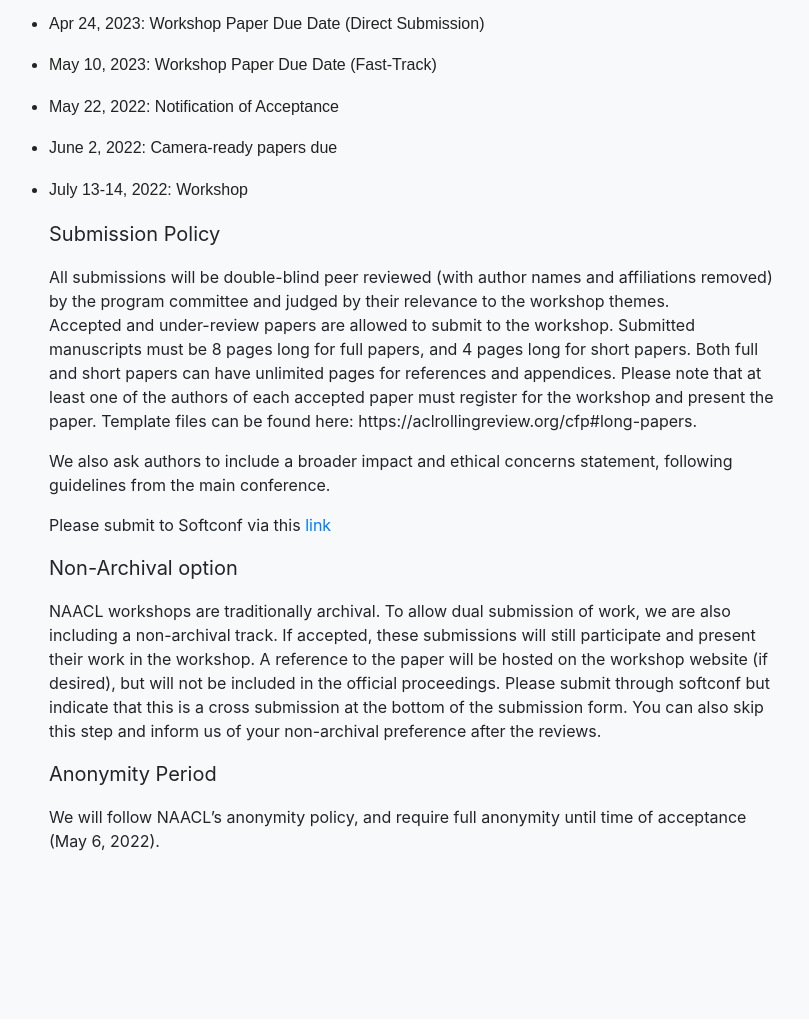
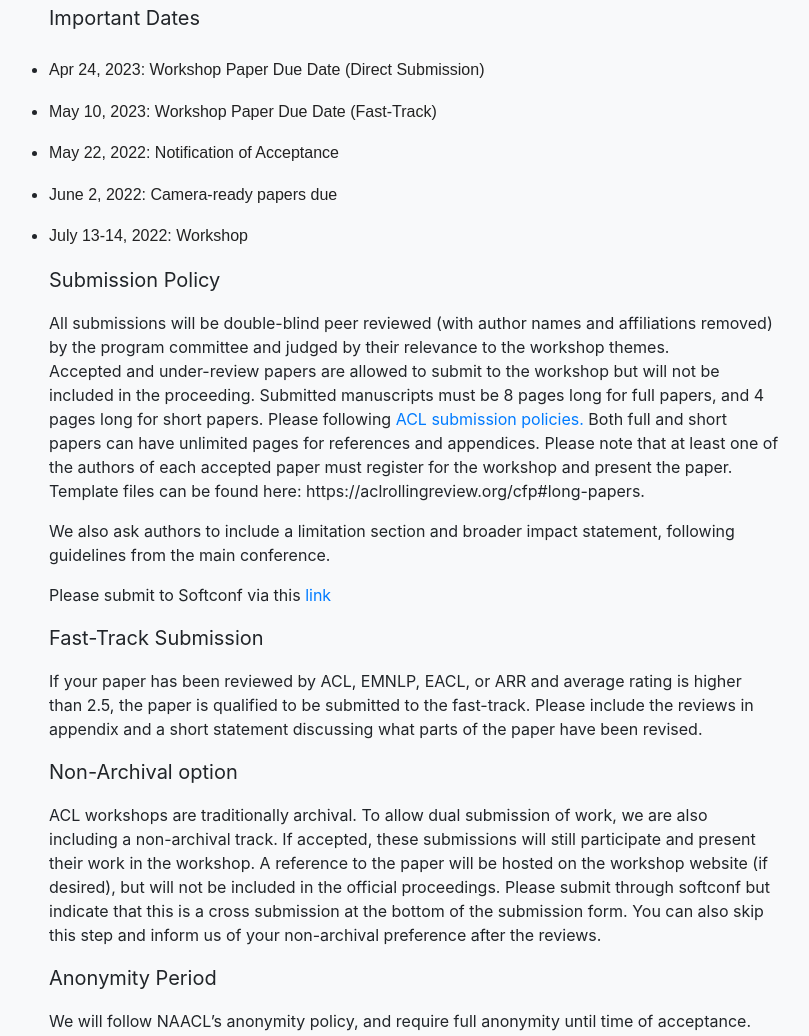
Before and after one commit to trustnlpworkshop/trustnlpworkshop.github.io, a website with bundled scripts: page index.html in a window 1280 px wide. Shown: the part 2039-3075 px from the top of the page, without its empty margins (226-1035 px from the left). Built offline with nearby package versions, Linux system fonts and the light colour scheme; files whose address does not match are found by name.

Commit message:
Update index.html

```diff
--- a/index.html
+++ b/index.html
@@ -83,12 +83,13 @@
 
 
     <section id="schedule" class="bg-light">
-	    TBD
 
-    <div class="container" style="display: none">
+    <div class="container">
       <div class="row">
         <div class="col-lg-8 mx-auto">
           <h2>Schedule</h2>
+		TBD
+		<div style="display: none">
 <table>
 <thead>
   <tr>
@@ -182,6 +183,7 @@
   </tr>
 </tbody>
 </table>
+</div>
 
            </div>
       </div>
@@ -229,22 +231,26 @@
 
           <p class="lead"><b>Submission Policy</b></p>
           <p>All submissions will be double-blind peer reviewed (with author names and affiliations removed) by the
-              program committee and judged by their relevance to the workshop themes. </br> Accepted and under-review
-                                                                                                papers are allowed to submit to the workshop.
+              program committee and judged by their relevance to the workshop themes. </br>
+	      Accepted and under-review papers are allowed to submit to the workshop but will not be included in the proceeding.
 
-Submitted manuscripts must be 8 pages long for full papers, and 4 pages long for short papers. Both full and short papers can have unlimited pages for references and appendices. Please note that at least one of the authors of each accepted paper must register for the workshop and present the paper.
-Template files can be found here: https://aclrollingreview.org/cfp#long-papers. </p>
+Submitted manuscripts must be 8 pages long for full papers, and 4 pages long for short papers. Please following <a href="https://2023.aclweb.org/calls/main_conference/#paper-submission-policies"> ACL submission policies. </a> Both full and short papers can have unlimited pages for references and appendices. Please note that at least one of the authors of each accepted paper must register for the workshop and present the paper.
+Template files can be found here: https://aclrollingreview.org/cfp#long-papers.</p>
 
-<p>We also ask authors to include a broader impact and ethical concerns statement, following guidelines from the main
+<p>We also ask authors to include a limitation section and broader impact statement, following guidelines from the main
             conference.
 </p>
-            <p> Please submit to Softconf via this <a href="https://www.softconf.com/naacl2022/TrustNLP2022/">link</a></p>
+            <p> Please submit to Softconf via this <a href="https://www.softconf.com/acl2023/TrustNLP2023/">link</a></p>
+
+	  <p class="lead"><b>Fast-Track Submission</b></p>
+          <p> If your paper has been reviewed by ACL, EMNLP, EACL, or ARR and average rating is higher than 2.5, the paper is qualified to be submitted to the fast-track.
+		  Please include the reviews in appendix and a short statement discussing what parts of the paper have been revised.
 
           <p class="lead"><b>Non-Archival option</b></p>
-          <p>NAACL workshops are traditionally archival. To allow dual submission of work, we are also including a non-archival track. If accepted, these submissions will still participate and present their work in the workshop. A reference to the paper will be hosted on the workshop website (if desired), but will not be included in the official proceedings. Please submit through softconf but indicate that this is a cross submission at the bottom of the submission form. You can also skip this step and inform us of your non-archival preference after the reviews.</p>
+          <p>ACL workshops are traditionally archival. To allow dual submission of work, we are also including a non-archival track. If accepted, these submissions will still participate and present their work in the workshop. A reference to the paper will be hosted on the workshop website (if desired), but will not be included in the official proceedings. Please submit through softconf but indicate that this is a cross submission at the bottom of the submission form. You can also skip this step and inform us of your non-archival preference after the reviews.</p>
 
           <p class="lead"><b>Anonymity Period</b></p>
-          <p>We will follow NAACL’s anonymity policy, and require full anonymity until time of acceptance (May 6, 2022). </p>
+          <p>We will follow NAACL’s anonymity policy, and require full anonymity until time of acceptance. </p>
 
         </div>
       </div>
```
